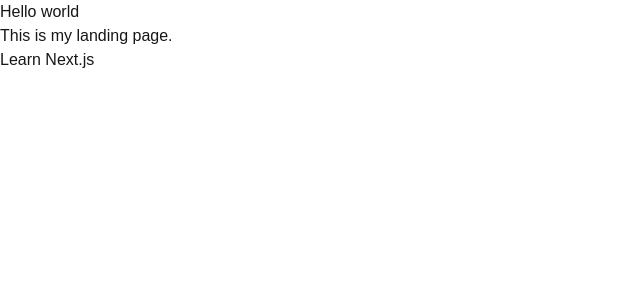
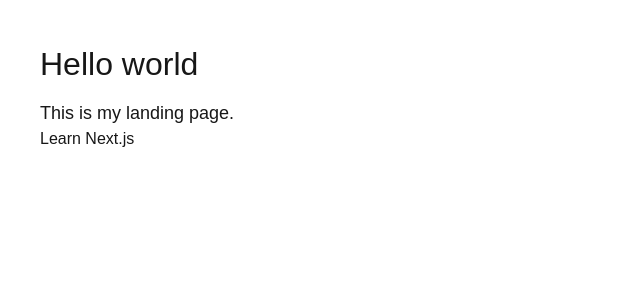
Before and after one commit to Astr0cyte/ticketingsystem, a Next.js app: page / in a window 1280 px wide. Shown: the top 300 px of the page, without its empty margins (0-640 px from the left). Built offline with nearby package versions, Linux system fonts and the light colour scheme.

Commit message:
Update page.tsx

```diff
--- a/app/page.tsx
+++ b/app/page.tsx
@@ -2,9 +2,12 @@ import Image from "next/image";
 
 export default function Home() {
   return (
-    <main>
-      <h1>Hello world</h1>
-      <p>This is my landing page.</p>
+    <main style={{ padding: "40px", fontFamily: "sans-serif" }}>
+      <h1 style={{ fontSize: "32px" }}>Hello world</h1>
+
+      <p style={{ fontSize: "18px", marginTop: "12px" }}>
+        This is my landing page.
+      </p>
 
       <a href="https://nextjs.org">
         Learn Next.js
```
